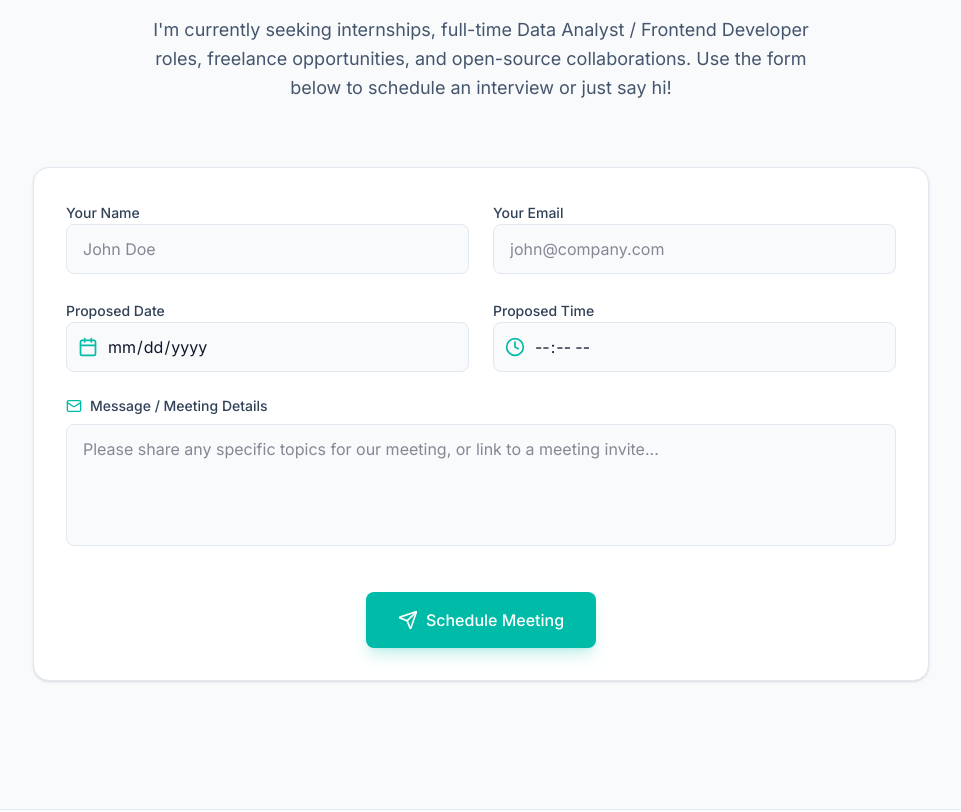
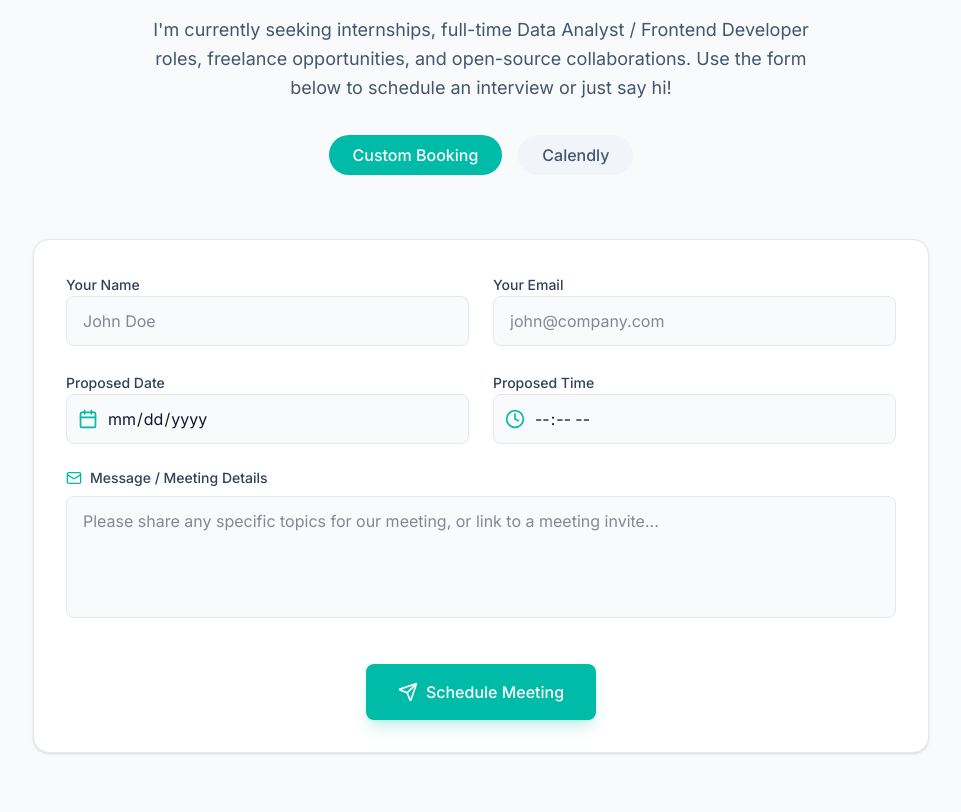
Before and after one commit to guddubhai576/Portfolio, a React (Vite) app: page / in a window 1280 px wide. Shown: the part 4700-5512 px from the top of the page, without its empty margins (159-1120 px from the left). Built offline with nearby package versions, Linux system fonts and the light colour scheme; no server answers.

Commit message:
feat(contact): integrate Calendly for meeting scheduling
Added react-calendly to the contact section to provide an alternative booking method and updated form event types for better type safety.

```diff
--- a/package.json
+++ b/package.json
@@ -24,6 +24,7 @@
     "motion": "^12.23.24",
     "pg": "^8.22.0",
     "react": "^19.0.1",
+    "react-calendly": "^4.4.0",
     "react-dom": "^19.0.1",
     "vite": "^6.2.3"
   },
--- a/src/components/AIAssistant.tsx
+++ b/src/components/AIAssistant.tsx
@@ -1,4 +1,4 @@
-import { useState, useRef, useEffect } from 'react';
+import { useState, useRef, useEffect, FormEvent } from 'react';
 import { motion, AnimatePresence } from 'motion/react';
 import { MessageSquare, X, Send, Bot, User, Loader2 } from 'lucide-react';
 
@@ -26,7 +26,7 @@ export function AIAssistant() {
     }
   }, [messages, isOpen]);
 
-  const handleSubmit = async (e: React.FormEvent) => {
+  const handleSubmit = async (e: FormEvent) => {
     e.preventDefault();
     if (!input.trim() || isLoading) return;
 
--- a/src/components/Contact.tsx
+++ b/src/components/Contact.tsx
@@ -1,13 +1,15 @@
 import { motion } from 'motion/react';
 import { Calendar, Clock, Mail, Send, Loader2 } from 'lucide-react';
-import { useState, useRef, useEffect } from 'react';
+import { useState, useRef, useEffect, FormEvent, ChangeEvent } from 'react';
 import { googleSignIn, getAccessToken, initAuth } from '../lib/firebase';
 import { User } from 'firebase/auth';
+import { InlineWidget } from 'react-calendly';
 
 export function Contact() {
   const dateInputRef = useRef<HTMLInputElement>(null);
   const timeInputRef = useRef<HTMLInputElement>(null);
 
+  const [bookingMethod, setBookingMethod] = useState<'custom' | 'calendly'>('custom');
   const [formData, setFormData] = useState({
     name: '',
     email: '',
@@ -27,7 +29,7 @@ export function Contact() {
     return () => unsubscribe();
   }, []);
 
-  const handleSubmit = async (e: React.FormEvent) => {
+  const handleSubmit = async (e: FormEvent) => {
     e.preventDefault();
     setIsSubmitting(true);
     setStatusMsg('');
@@ -137,7 +139,7 @@ export function Contact() {
     }
   };
 
-  const handleChange = (e: React.ChangeEvent<HTMLInputElement | HTMLTextAreaElement>) => {
+  const handleChange = (e: ChangeEvent<HTMLInputElement | HTMLTextAreaElement>) => {
     setFormData({ ...formData, [e.target.name]: e.target.value });
   };
 
@@ -158,9 +160,24 @@ export function Contact() {
           <h3 className="text-4xl md:text-5xl font-display font-bold text-slate-900 dark:text-white mb-6">
             Get In Touch & Schedule a Meeting
           </h3>
-          <p className="text-lg text-slate-600 dark:text-slate-400 max-w-2xl mx-auto leading-relaxed">
+          <p className="text-lg text-slate-600 dark:text-slate-400 max-w-2xl mx-auto leading-relaxed mb-8">
             I'm currently seeking internships, full-time Data Analyst / Frontend Developer roles, freelance opportunities, and open-source collaborations. Use the form below to schedule an interview or just say hi!
           </p>
+
+          <div className="flex justify-center gap-4 mb-8">
+            <button
+              onClick={() => setBookingMethod('custom')}
+              className={`px-6 py-2 rounded-full font-medium transition-colors ${bookingMethod === 'custom' ? 'bg-teal-500 text-white' : 'bg-slate-100 dark:bg-slate-800 text-slate-600 dark:text-slate-400 hover:bg-slate-200 dark:hover:bg-slate-700'}`}
+            >
+              Custom Booking
+            </button>
+            <button
+              onClick={() => setBookingMethod('calendly')}
+              className={`px-6 py-2 rounded-full font-medium transition-colors ${bookingMethod === 'calendly' ? 'bg-teal-500 text-white' : 'bg-slate-100 dark:bg-slate-800 text-slate-600 dark:text-slate-400 hover:bg-slate-200 dark:hover:bg-slate-700'}`}
+            >
+              Calendly
+            </button>
+          </div>
         </motion.div>
 
         <motion.div
@@ -169,6 +186,7 @@ export function Contact() {
           viewport={{ once: true }}
           transition={{ duration: 0.6, delay: 0.2 }}
         >
+          {bookingMethod === 'custom' ? (
           <form onSubmit={handleSubmit} className="bg-white dark:bg-slate-900/50 border border-slate-200 dark:border-slate-800 p-8 rounded-2xl shadow-sm dark:shadow-none space-y-6">
             <div className="grid md:grid-cols-2 gap-6">
               <div className="space-y-2">
@@ -299,6 +317,11 @@ export function Contact() {
               )}
             </div>
           </form>
+          ) : (
+            <div className="bg-white dark:bg-slate-900/50 border border-slate-200 dark:border-slate-800 p-2 sm:p-4 rounded-2xl shadow-sm dark:shadow-none min-h-[700px]">
+              <InlineWidget url="https://calendly.com/pratikkumarjena9/interview" styles={{ height: '700px' }} />
+            </div>
+          )}
         </motion.div>
       </div>
     </section>
```
Also changed, not shown: 1 other file (tests, documents, lock files or other folders).
